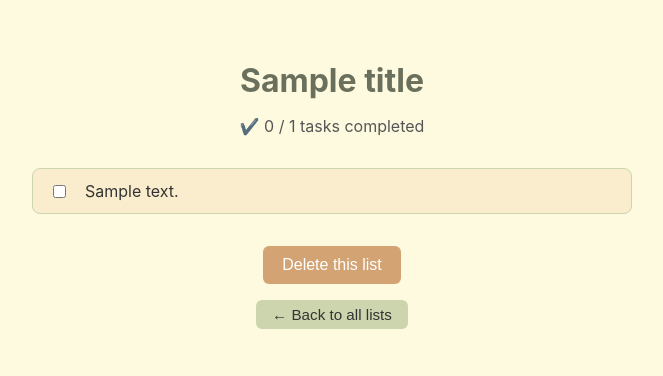
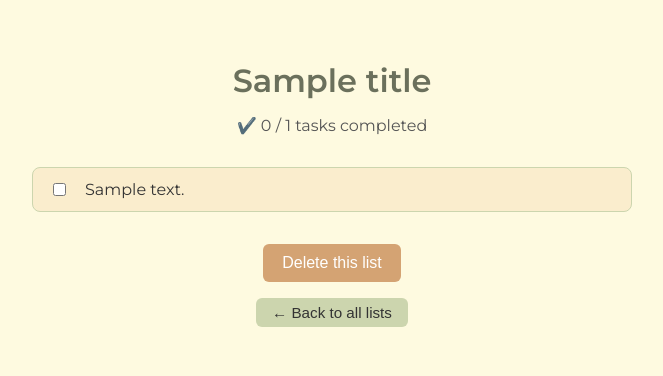
Before and after one commit to Dreamsever/Bloc-note, a Flask app: template templates/view_list.html in a window 1280 px wide. Shown: the top 376 px of the page, without its empty margins (308-971 px from the left). Run offline with Flask 3, Linux system fonts and the light colour scheme; the template is opened without the code that fills it: most values are stand-ins (such as "Sample title", 1, 10 or a date in 2020).

Commit message:
Changed font

```diff
--- a/static/Styles/view_list.css
+++ b/static/Styles/view_list.css
@@ -1,5 +1,6 @@
+@import url('https://fonts.googleapis.com/css2?family=Montserrat:wght@400;600&display=swap');
 body {
-  font-family: 'Inter', sans-serif;
+  font-family: 'Montserrat', sans-serif;
   background-color: #FEFAE0;
   padding: 2rem;
   color: #333;
```
